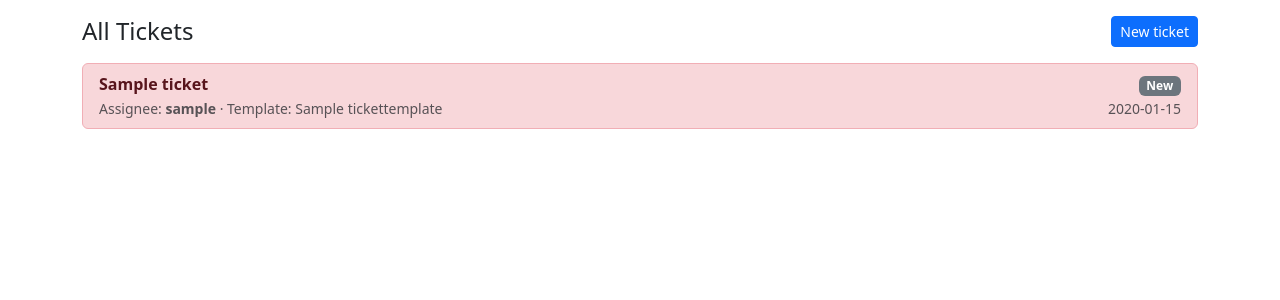
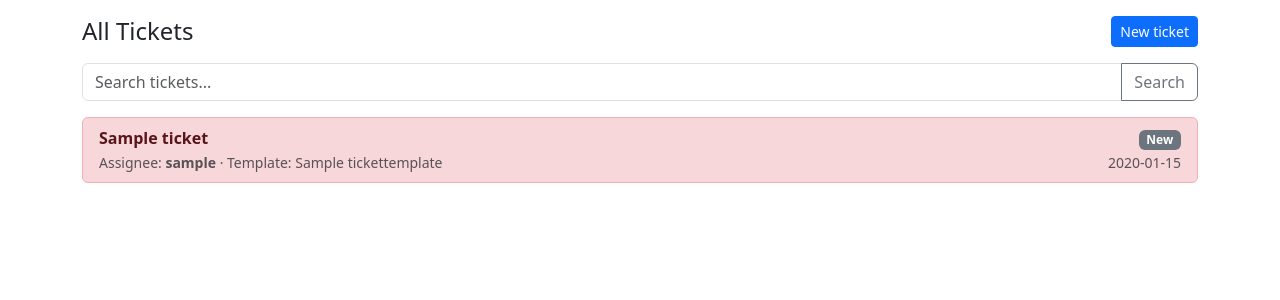
Before and after one commit to ChristopherFibich/TicketSystem, a Django app: page /all/ in a window 1280 px wide. Shown: the part 53-353 px from the top of the page. Run offline with Django 5.2, Linux system fonts and the light colour scheme; a user stored in the database is signed in; tables that the repository leaves empty hold one stand-in row (values such as "Sample post").

Commit message:
All tickets: add search

```diff
--- a/tickets/templates/tickets/all_tickets.html
+++ b/tickets/templates/tickets/all_tickets.html
@@ -7,6 +7,20 @@
     <h1 class="h4 m-0">All Tickets</h1>
     <a class="btn btn-primary btn-sm" href="{% url 'ticket_create' %}">New ticket</a>
   </div>
+
+  <form class="mb-3" method="get" action="{% url 'all_tickets' %}">
+    <div class="input-group">
+      <input
+        type="search"
+        class="form-control"
+        name="q"
+        value="{{ q|default:'' }}"
+        placeholder="Search tickets..."
+        aria-label="Search tickets"
+      >
+      <button class="btn btn-outline-secondary" type="submit">Search</button>
+    </div>
+  </form>
 
   {% if tickets %}
     <div class="list-group">
@@ -29,6 +43,6 @@
       {% endfor %}
     </div>
   {% else %}
-    <div class="text-body-secondary">No tickets.</div>
+    <div class="text-body-secondary">No tickets found.</div>
   {% endif %}
 {% endblock %}
--- a/tickets/views.py
+++ b/tickets/views.py
@@ -2,7 +2,7 @@ from datetime import timedelta
 
 from django.contrib.auth.decorators import login_required
 from django.contrib.auth.models import User
-from django.db.models import Avg, Count, Sum
+from django.db.models import Avg, Count, Q, Sum
 from django.db.models.functions import TruncMonth
 from django.http import HttpRequest, HttpResponse
 from django.shortcuts import get_object_or_404, redirect, render
@@ -110,16 +110,26 @@ def ticket_detail(request: HttpRequest, pk: int) -> HttpResponse:
 @login_required
 def all_tickets(request: HttpRequest) -> HttpResponse:
 	now = timezone.now()
+	q = (request.GET.get("q") or "").strip()
 
 	tickets = (
 		Ticket.objects.select_related("assignee", "template")
+		.prefetch_related("tags")
 		.all()
 		.order_by("status", "-created_at")
 	)
+	if q:
+		tickets = tickets.filter(
+			Q(title__icontains=q)
+			| Q(description__icontains=q)
+			| Q(assignee__username__icontains=q)
+			| Q(template__title__icontains=q)
+			| Q(tags__name__icontains=q)
+		).distinct()
 	for ticket in tickets:
 		ticket.bg_class = _ticket_bg_class(ticket, now)
 
-	return render(request, "tickets/all_tickets.html", {"tickets": tickets})
+	return render(request, "tickets/all_tickets.html", {"tickets": tickets, "q": q})
 
 
 @login_required
```
